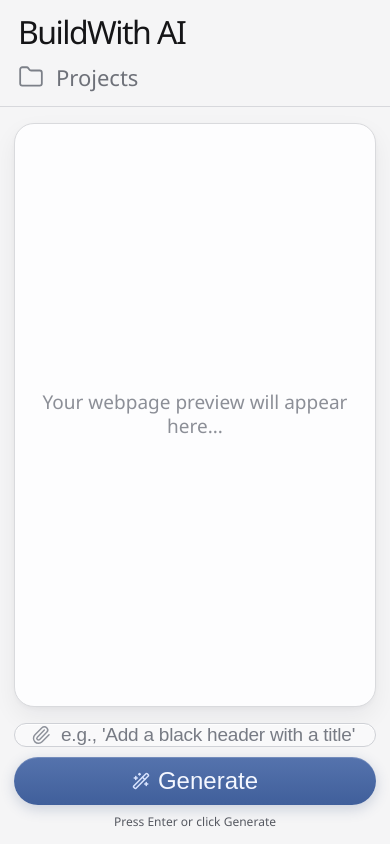
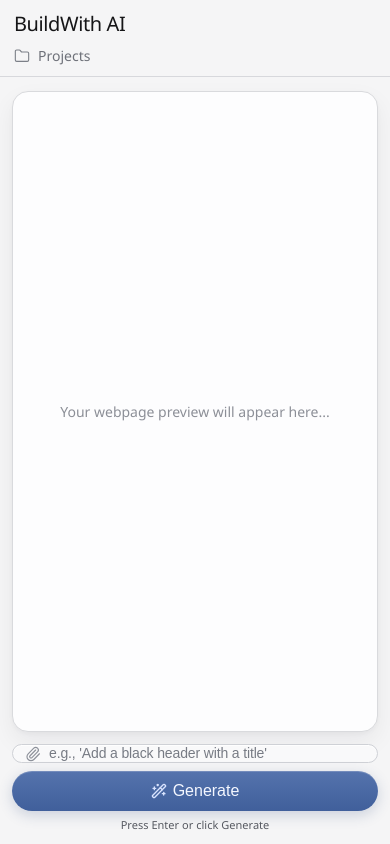
Before and after one commit to Punsara-Rajapaksa/buildwith-ai, a React (Vite) app: page / in a window 390 px wide. Built offline with nearby package versions, Linux system fonts and the light colour scheme.

Commit message:
Scaling the ui elements down

```diff
--- a/src/App.css
+++ b/src/App.css
@@ -6,32 +6,35 @@
   color: #121316;
 }
 
+/* Sidebar */
 .sidebar {
-  width: 286px;
+  width: 220px;
   background: #f5f5f6;
-  padding: 28px 32px 26px;
+  padding: 20px 20px 20px;
   display: flex;
   flex-direction: column;
-  gap: 54px;
+  gap: 32px;
   border-right: 1px solid #d7d8dc;
-  flex: 0 0 286px;
+  flex: 0 0 220px;
 }
 
+/* Logo */
 .logo {
-  font-size: 49px;
+  font-size: 24px;
   font-weight: 500;
-  line-height: 1;
-  letter-spacing: -0.048em;
+  line-height: 1.2;
+  letter-spacing: -0.02em;
   color: #151517;
   white-space: nowrap;
 }
 
+/* Nav item */
 .nav-item {
   display: flex;
   align-items: center;
-  gap: 12px;
+  gap: 8px;
   color: #6e7179;
-  font-size: 38px;
+  font-size: 16px;
   font-weight: 450;
   line-height: 1;
   padding: 0;
@@ -40,23 +43,25 @@
 
 .nav-item svg {
   color: #7c8088;
-  width: 37px;
-  height: 37px;
+  width: 18px;
+  height: 18px;
   flex-shrink: 0;
 }
 
+/* Workspace */
 .workspace {
   flex: 1;
   display: flex;
   flex-direction: column;
-  padding: 30px 30px 22px;
+  padding: 20px 20px 18px;
   background: #f5f5f6;
   min-width: 0;
 }
 
+/* Preview canvas */
 .preview-canvas {
   flex: 1;
-  border-radius: 20px;
+  border-radius: 16px;
   border: 1px solid #d9dadd;
   background: #fdfdfe;
   box-shadow:
@@ -65,18 +70,20 @@
   display: flex;
   align-items: center;
   justify-content: center;
-  margin-bottom: 30px;
+  margin-bottom: 20px;
   min-height: 0;
 }
 
+/* Placeholder text */
 .preview-placeholder {
   color: #8c8f97;
-  font-size: 23px;
+  font-size: 16px;
   font-weight: 400;
-  line-height: 1.25;
+  line-height: 1.5;
   text-align: center;
 }
 
+/* Input bar */
 .input-bar {
   width: 100%;
 }
@@ -87,6 +94,7 @@
   align-items: center;
 }
 
+/* Input wrapper */
 .input-wrapper {
   flex: 1;
   display: flex;
@@ -94,8 +102,8 @@
   background: #f9f9fa;
   border: 1px solid #cfd1d6;
   border-radius: 999px;
-  height: 64px;
-  padding: 0 22px;
+  height: 44px;
+  padding: 0 16px;
   box-shadow: inset 0 1px 0 rgba(255, 255, 255, 0.8);
   transition: border-color 0.15s ease, box-shadow 0.15s ease;
 }
@@ -107,24 +115,26 @@
     0 0 0 3px rgba(114, 128, 160, 0.12);
 }
 
+/* Icon inside input */
 .input-icon {
   color: #8d919a;
-  margin-right: 16px;
-  width: 26px;
-  height: 26px;
+  margin-right: 10px;
+  width: 18px;
+  height: 18px;
   stroke-width: 1.75;
   flex-shrink: 0;
 }
 
+/* Input field */
 .prompt-input {
   flex: 1;
   border: none;
   outline: none;
   padding: 0;
-  font-size: 39px;
+  font-size: 16px;
   font-weight: 400;
-  line-height: 1;
-  letter-spacing: -0.012em;
+  line-height: 1.2;
+  letter-spacing: -0.01em;
   background: transparent;
   color: #3c3f46;
   min-width: 0;
@@ -134,21 +144,22 @@
   color: #777b84;
 }
 
+/* Generate button */
 .generate-button {
   background: linear-gradient(180deg, #5573ad 0%, #405f9b 100%);
   color: #f4f7ff;
   border: none;
   border-radius: 999px;
-  height: 64px;
-  min-width: 236px;
-  padding: 0 26px;
-  font-size: 46px;
+  height: 44px;
+  min-width: 120px;
+  padding: 0 20px;
+  font-size: 16px;
   font-weight: 500;
   line-height: 1;
   display: flex;
   align-items: center;
   justify-content: center;
-  gap: 12px;
+  gap: 8px;
   cursor: pointer;
   box-shadow:
     inset 0 1px 0 rgba(255, 255, 255, 0.18),
@@ -164,74 +175,77 @@
   transform: translateY(1px);
 }
 
+/* Icon inside button */
 .generate-button svg {
-  width: 31px;
-  height: 31px;
+  width: 18px;
+  height: 18px;
   stroke: #d9e4ff;
   stroke-width: 2;
 }
 
+/* Helper text */
 .helper-text {
-  margin-top: 12px;
-  font-size: 20px;
+  margin-top: 8px;
+  font-size: 13px;
   color: #565961;
   font-weight: 400;
   text-align: right;
-  padding-right: 6px;
+  padding-right: 4px;
   letter-spacing: 0.002em;
 }
 
+/* Responsive adjustments */
 @media (max-width: 1200px) {
   .sidebar {
-    width: 220px;
-    flex-basis: 220px;
-    padding: 24px 20px;
-    gap: 34px;
+    width: 180px;
+    flex-basis: 180px;
+    padding: 16px 16px;
+    gap: 24px;
   }
 
   .logo {
-    font-size: 36px;
+    font-size: 20px;
   }
 
   .nav-item {
-    font-size: 28px;
+    font-size: 14px;
   }
 
   .nav-item svg {
-    width: 26px;
-    height: 26px;
+    width: 16px;
+    height: 16px;
   }
 
   .workspace {
-    padding: 24px 22px 18px;
+    padding: 16px 16px 14px;
   }
 
   .preview-placeholder {
-    font-size: 19px;
+    font-size: 14px;
   }
 
   .input-wrapper,
   .generate-button {
-    height: 50px;
+    height: 40px;
   }
 
   .prompt-input {
-    font-size: 25px;
+    font-size: 14px;
   }
 
   .generate-button {
-    min-width: 168px;
-    font-size: 30px;
-    gap: 8px;
+    min-width: 100px;
+    font-size: 14px;
+    gap: 6px;
   }
 
   .generate-button svg {
-    width: 22px;
-    height: 22px;
+    width: 16px;
+    height: 16px;
   }
 
   .helper-text {
-    font-size: 14px;
+    font-size: 12px;
   }
 }
 
@@ -245,66 +259,66 @@
     flex-basis: auto;
     border-right: none;
     border-bottom: 1px solid #d7d8dc;
-    padding: 16px 18px;
-    gap: 16px;
+    padding: 12px 14px;
+    gap: 12px;
   }
 
   .logo {
-    font-size: 32px;
+    font-size: 20px;
   }
 
   .nav-item {
-    font-size: 22px;
+    font-size: 14px;
   }
 
   .workspace {
-    padding: 16px 14px 14px;
+    padding: 14px 12px 12px;
   }
 
   .preview-canvas {
-    margin-bottom: 16px;
+    margin-bottom: 12px;
   }
 
   .input-form {
     flex-direction: column;
     align-items: stretch;
-    gap: 10px;
+    gap: 8px;
   }
 
   .input-wrapper,
   .generate-button {
     width: 100%;
     min-width: 0;
-    height: 48px;
+    height: 40px;
   }
 
   .input-wrapper {
-    padding: 0 16px;
+    padding: 0 12px;
   }
 
   .input-icon {
-    width: 20px;
-    height: 20px;
-    margin-right: 10px;
+    width: 16px;
+    height: 16px;
+    margin-right: 8px;
   }
 
   .prompt-input {
-    font-size: 19px;
+    font-size: 14px;
   }
 
   .generate-button {
-    font-size: 24px;
+    font-size: 16px;
     justify-content: center;
   }
 
   .generate-button svg {
-    width: 18px;
-    height: 18px;
+    width: 16px;
+    height: 16px;
   }
 
   .helper-text {
-    margin-top: 8px;
-    font-size: 12px;
+    margin-top: 6px;
+    font-size: 11px;
     text-align: center;
     padding-right: 0;
   }
```
